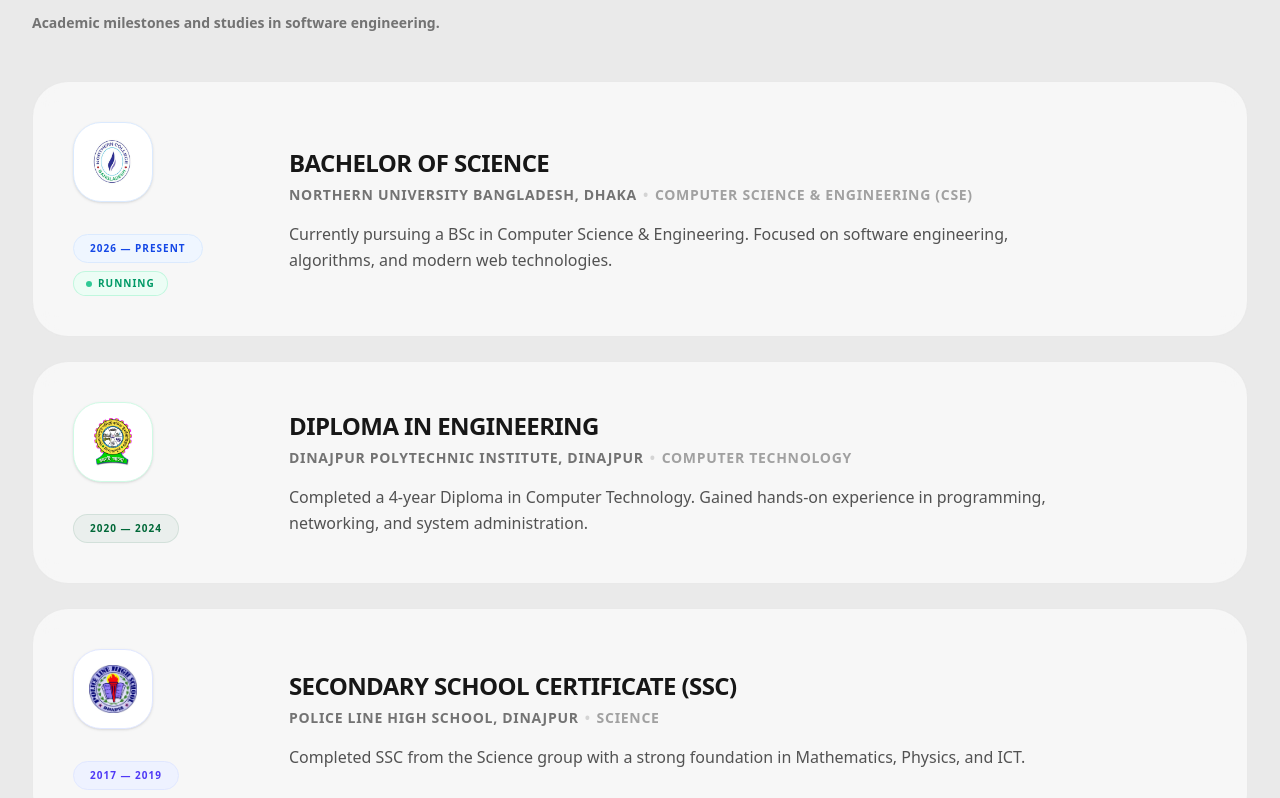
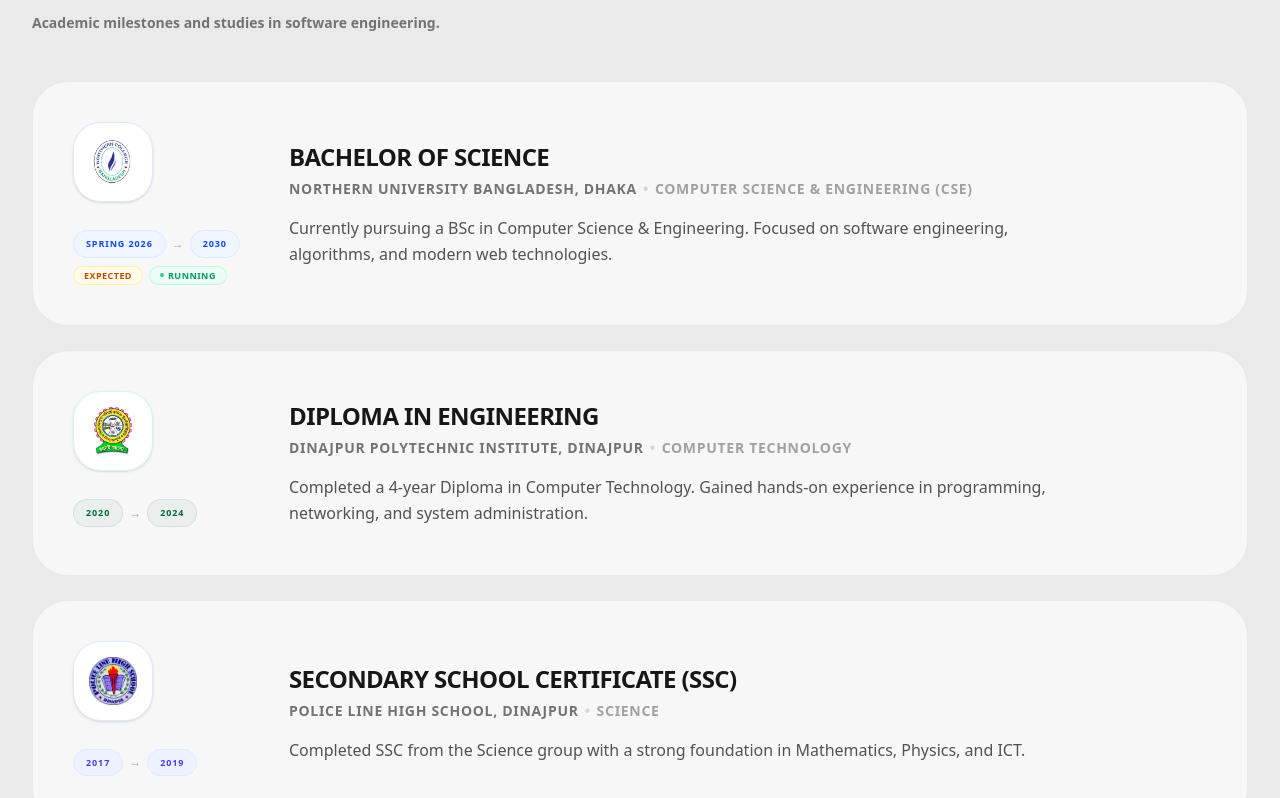
Before and after one commit to apponislam/portfolio-v4, a Next.js app: page / in a window 1280 px wide. Shown: the part 2524-3322 px from the top of the page. Built offline with nearby package versions, Linux system fonts and the light colour scheme.

Commit message:
feat: initialize homepage UI components and add education history data

```diff
--- a/app/page.tsx
+++ b/app/page.tsx
@@ -333,6 +333,60 @@
 
                         const isRunning = "status" in edu && (edu as { status?: string }).status === "Running";
 
+                        // Helper to parse and render duration into a premium timeline flow
+                        const renderDuration = () => {
+                            const separator = edu.duration.includes("—") ? "—" : "-";
+                            const parts = edu.duration.split(separator).map(s => s.trim());
+                            if (parts.length === 2) {
+                                const start = parts[0];
+                                let end = parts[1];
+                                let isExpected = false;
+                                if (end.toLowerCase().includes("expected")) {
+                                    isExpected = true;
+                                    end = end.replace(/\(?expected\)?/gi, "").trim();
+                                }
+                                return (
+                                    <div className="flex flex-col items-center md:items-start gap-2 md:mt-3">
+                                        <div className="flex items-center gap-1.5">
+                                            <span className={`inline-flex items-center px-3 py-1.5 border rounded-full text-[9px] font-black uppercase tracking-widest ${styles.badge} transition-all duration-300`}>
+                                                {start}
+                                            </span>
+                                            <span className="text-neutral-400 font-bold text-xs">→</span>
+                                            <span className={`inline-flex items-center px-3 py-1.5 border rounded-full text-[9px] font-black uppercase tracking-widest ${styles.badge} transition-all duration-300`}>
+                                                {end}
+                                            </span>
+                                        </div>
+                                        <div className="flex flex-wrap items-center gap-1.5">
+                                            {isExpected && (
+                                                <span className="inline-flex items-center px-2.5 py-0.5 bg-amber-50 border border-amber-200/60 rounded-full text-[9px] font-extrabold uppercase tracking-wider text-amber-700">
+                                                    Expected
+                                                </span>
+                                            )}
+                                            {isRunning && (
+                                                <span className="inline-flex items-center gap-1 px-2.5 py-0.5 bg-emerald-50 border border-emerald-200/60 rounded-full text-[9px] font-extrabold uppercase tracking-wider text-emerald-600">
+                                                    <span className="w-1 h-1 rounded-full bg-emerald-500 animate-pulse" />
+                                                    Running
+                                                </span>
+                                            )}
+                                        </div>
+                                    </div>
+                                );
+                            }
+                            return (
+                                <div className="flex flex-col items-center md:items-start gap-2 md:mt-3">
+                                    <span className={`inline-flex items-center px-4 py-1.5 border rounded-full text-[9px] font-black uppercase tracking-widest ${styles.badge} transition-all duration-300`}>
+                                        {edu.duration}
+                                    </span>
+                                    {isRunning && (
+                                        <span className="inline-flex items-center gap-1 px-2.5 py-0.5 bg-emerald-50 border border-emerald-200/60 rounded-full text-[9px] font-extrabold uppercase tracking-wider text-emerald-600">
+                                            <span className="w-1 h-1 rounded-full bg-emerald-500 animate-pulse" />
+                                            Running
+                                        </span>
+                                    )}
+                                </div>
+                            );
+                        };
+
                         return (
                             <div key={index} className={`group relative border border-neutral-300/40 rounded-[36px] bg-white/60 backdrop-blur-md p-6 sm:p-10 flex flex-col md:flex-row gap-6 md:gap-10 transition-all duration-500 ${styles.borderColor} ${styles.glow} ${styles.gradientBg} hover:-translate-y-1`}>
                                 {/* Left colored decorative timeline stripe */}
@@ -340,17 +394,9 @@
 
                                 {/* Left Column: Logo & Timeline/Badge details */}
                                 <div className="flex md:flex-col items-center md:items-start justify-between md:justify-start gap-4 md:w-44 shrink-0">
-                                    <div className={`w-20 h-20 rounded-[28px] ${styles.logoBg} border ${styles.logoBorder} flex items-center justify-center shadow-sm group-hover:rotate-3 transition-all duration-500`}>{styles.logo}</div>
+                                    <div className={`w-20 h-20 rounded-[28px] ${styles.logoBg} border ${styles.logoBorder} flex items-center justify-center p-2 shadow-sm group-hover:rotate-3 transition-all duration-500`}>{styles.logo}</div>
 
-                                    <div className="flex flex-col items-center md:items-start gap-2 md:mt-4">
-                                        <span className={`inline-flex items-center px-4 py-1.5 border rounded-full text-[10px] font-black uppercase tracking-widest ${styles.badge} transition-all duration-300`}>{edu.duration}</span>
-                                        {isRunning && (
-                                            <span className="inline-flex items-center gap-1.5 px-3 py-1 bg-emerald-50 border border-emerald-200/60 rounded-full text-[10px] font-black uppercase tracking-widest text-emerald-600">
-                                                <span className="w-1.5 h-1.5 rounded-full bg-emerald-500 animate-pulse" />
-                                                Running
-                                            </span>
-                                        )}
-                                    </div>
+                                    {renderDuration()}
                                 </div>
 
                                 {/* Right Column: Text & Descriptions */}
--- a/data/education.json
+++ b/data/education.json
@@ -3,7 +3,7 @@
     "institution": "Northern University Bangladesh, Dhaka",
     "degree": "Bachelor of Science",
     "field": "Computer Science & Engineering (CSE)",
-    "duration": "2026 — Present",
+    "duration": "Spring 2026 — 2030 (Expected)",
     "description": "Currently pursuing a BSc in Computer Science & Engineering. Focused on software engineering, algorithms, and modern web technologies.",
     "status": "Running"
   },
```
Also changed, not shown: 1 other file (tests, documents, lock files or other folders).
